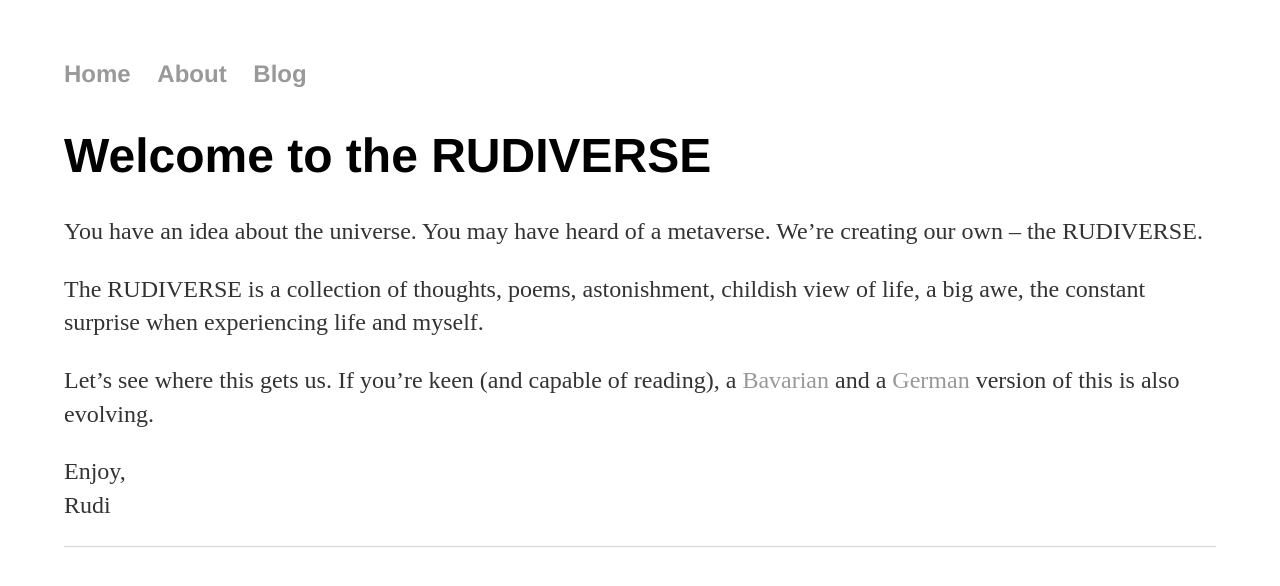
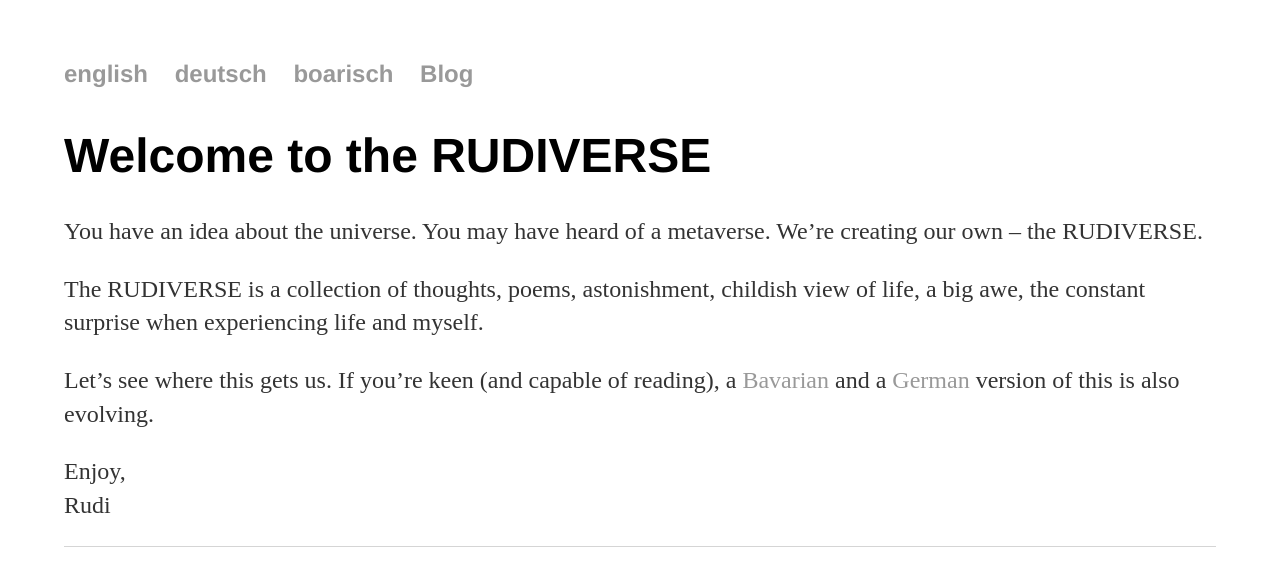
Before and after one commit to rudiverse/rudiverse.github.io, a Jekyll site: the page built from index.html, in a window 1280 px wide. Shown: the top 586 px of the page. Built offline with Jekyll 4.4.1, drawn with Linux system fonts in a browser that asks for light colours.

Commit message:
Update default.html

```diff
--- a/_layouts/default.html
+++ b/_layouts/default.html
@@ -8,8 +8,9 @@
 		<body>
 			<nav>
 	    		<ul>
-	        		<li><a href="/">Home</a></li>
-		        	<li><a href="/about">About</a></li>
+	        		<li><a href="/">english</a></li>
+		        	<li><a href="/de">deutsch</a></li>
+		        	<li><a href="/bar">boarisch</a></li>
 	        		<li><a href="/blog">Blog</a></li>
 	    		</ul>
 			</nav>
```
